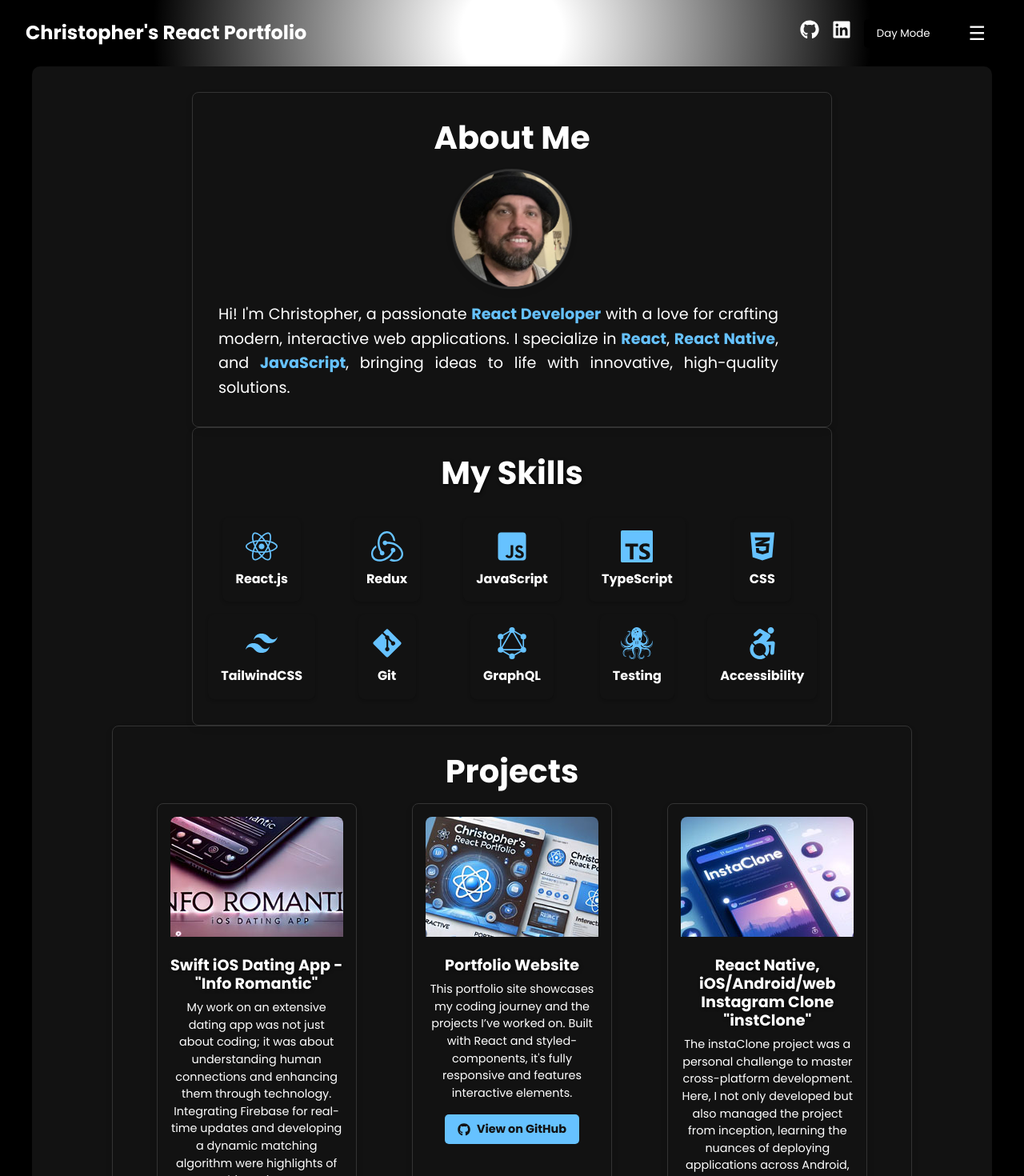
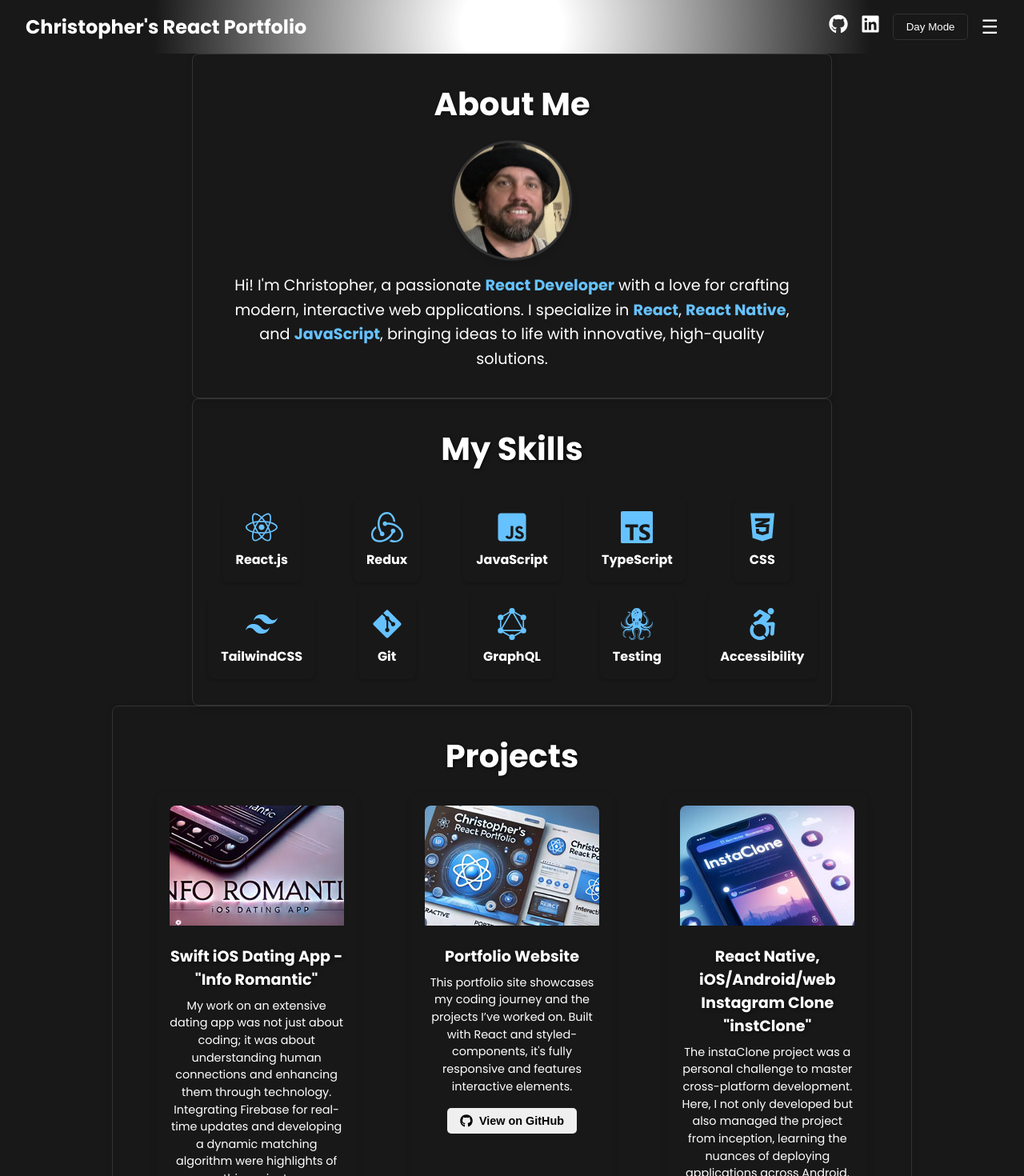
Before and after one commit to chrisbraycodes/React-Portfolio-Websiite, a React (Create React App) app: page / in a window 1280 px wide. Shown: the top 1470 px of the page at 80% size. Built offline with nearby package versions, Linux system fonts and the light colour scheme.

Commit message:
Fixed dark mode/light mode

```diff
--- a/src/components/About.js
+++ b/src/components/About.js
@@ -3,24 +3,9 @@ import { motion } from 'framer-motion';
 
 // Define a balloon-like floating animation
 const balloonAnimation = keyframes`
-    0% {
-        transform: translate(0, 0) scale(0.5);
-        opacity: 0;
-    }
-    25% {
-        transform: translate(-20px, -40px) scale(0.8);
-        opacity: 0.8;
-    }
-    50% {
-        transform: translate(20px, -80px) scale(1);
-        opacity: 1;
-    }
-    75% {
-        transform: translate(-10px, -40px) scale(1.1);
-    }
-    100% {
-        transform: translate(0, 0) scale(1);
-    }
+    0% { transform: translate(0, 0) scale(0.5); opacity: 0; }
+    50% { transform: translate(20px, -80px) scale(1); opacity: 1; }
+    100% { transform: translate(0, 0) scale(1); }
 `;
 
 // Styled component for the profile image
@@ -36,36 +21,36 @@ const ProfileImage = styled(motion.img)`
 `;
 
 // Main container for the About section
-const Section = styled(motion.section)`
+const AboutSection = styled(motion.section)`
     margin-bottom: 4rem;
     padding: 2rem;
     border: 1px solid ${({ theme }) => theme.border}; // Dynamic border color
     border-radius: 8px;
-    background: ${({ theme }) => theme.body}; // Dynamic background based on theme
-    color: ${({ theme }) => theme.text}; // Dynamic text color
-    max-width: 800px; // Restrict width for better readability
+    background: theme.body; // Dynamic background based on theme
+    color: theme.text; // Dynamic text color
+    max-width: 800px;
     margin: auto;
+    text-align: center;
     word-wrap: break-word;
     overflow: hidden;
     box-shadow: 0 4px 8px rgba(0, 0, 0, 0.1); // Subtle shadow for depth
+    transition: background 0.3s ease, color 0.3s ease; // Smooth theme transition
 `;
 
-// Title with hover interaction for a playful effect
-const AnimatedTitle = styled.h2`
-    text-align: center;
+// Title styling for the About section
+const Title = styled.h2`
     font-size: 2.5rem;
     margin-bottom: 1rem;
-    color: ${({ theme }) => theme.text}; // Dynamic title color
+    color: theme.text; // Dynamic title color
+    text-shadow: 1px 1px 4px rgba(0, 0, 0, 0.4); // Subtle shadow for better readability
 `;
 
-// Styled paragraph with support for emphasized text
+// Styled paragraph for better readability
 const Paragraph = styled(motion.p)`
     font-size: 1.2rem;
-    color: ${({ theme }) => theme.text}; // Dynamic paragraph text color
-    line-height: 1.6; // Improve readability
-    text-align: justify;
-    margin: 0;
-    max-width: 700px; // Limit width for better readability
+    line-height: 1.6;
+    margin: 0 auto;
+    max-width: 700px;
 
     strong {
         color: ${({ theme }) => theme.linkHover}; // Highlighted text color
@@ -73,11 +58,8 @@ const Paragraph = styled(motion.p)`
 `;
 
 // About component
-const About = () => {
-    const title = "About Me";
-
-    return (
-        <Section
+const About = () => (
+    <AboutSection
         id="about"
         initial="hidden" // Initial animation state
         whileInView="visible" // Animation triggers when in view
@@ -88,11 +70,7 @@ const About = () => {
         }}
         transition={{ duration: 0.5 }} // Smooth transition
     >
-            <AnimatedTitle>
-                {title.split('').map((char, index) => (
-                    <span key={index}>{char === ' ' ? '\u00A0' : char}</span> // Preserve spaces as non-breaking
-                ))}
-            </AnimatedTitle>
+        <Title>About Me</Title>
         <ProfileImage src="/circle.png" alt="Christopher Bray's Profile Picture" />
         <Paragraph
             initial={{ opacity: 0 }} // Start invisible
@@ -105,8 +83,7 @@ const About = () => {
             <strong>JavaScript</strong>, bringing ideas to life with innovative,
             high-quality solutions.
         </Paragraph>
-        </Section>
+    </AboutSection>
 );
-};
 
 export { About };
--- a/src/components/Header.js
+++ b/src/components/Header.js
@@ -40,13 +40,20 @@ const IconLink = styled.a`
 `;
 
 const ThemeToggle = styled.button`
-  border: none;
-  background: ${({ theme }) => theme.bodySide};
-  color: ${({ theme }) => theme.text};
-  cursor: pointer;
-  padding: 0.5rem 1rem;
-  border-radius: 5px;
+    background: ${({ theme }) => theme.bodySide};
+    color: ${({ theme }) => theme.text};
+    border: 1px solid ${({ theme }) => theme.border};
+    padding: 0.5rem 1rem;
+    border-radius: 5px;
+    cursor: pointer;
+    transition: all 0.3s ease;
+
+    &:hover {
+        background: ${({ theme }) => theme.linkHover};
+        color: ${({ theme }) => theme.body};
+    }
 `;
+
 
 const HamburgerButton = styled.button`
   border: none;
--- a/src/components/Project.js
+++ b/src/components/Project.js
@@ -6,10 +6,10 @@ const ProjectCard = styled.div`
     display: flex;
     flex-direction: column;
     align-items: center;
-    background: ${({ theme }) => theme.body};
+    background: theme.body;
     width: 250px;
     padding: 1rem;
-    border: 1px solid ${({ theme }) => theme.border};
+    border: 1px solid theme.border;
     border-radius: 8px;
     box-shadow: 0 4px 8px rgba(0, 0, 0, 0.1);
     transition: transform 0.3s ease-in-out, box-shadow 0.3s ease-in-out;
@@ -22,6 +22,13 @@ const ProjectCard = styled.div`
     }
 `;
 
+const Title = styled.h2`
+    font-size: 2.5rem;
+    margin-bottom: 1rem;
+    color: ${({ theme }) => theme.text};
+    text-shadow: 1px 1px 4px rgba(0, 0, 0, 0.8);
+`;
+
 const ProjectImage = styled.img`
     width: 100%;
     height: 150px;
@@ -32,7 +39,7 @@ const ProjectImage = styled.img`
 
 const ProjectTitle = styled.h3`
     font-size: 1.2rem;
-    color: ${({ theme }) => theme.text};
+    color: theme.text;
     margin: 0.5rem 0;
     text-align: center;
     text-shadow: 1px 1px 4px rgba(0, 0, 0, 0.6); // Shadow for better readability
@@ -40,7 +47,7 @@ const ProjectTitle = styled.h3`
 
 const ProjectDescription = styled.p`
     font-size: 0.9rem;
-    color: ${({ theme }) => theme.text};
+    color: theme.text;
     line-height: 1.5;
     text-align: center;
     margin-bottom: 1rem;
@@ -53,8 +60,8 @@ const ProjectLinkButton = styled.button`
     padding: 0.5rem 1rem;
     font-size: 0.9rem;
     font-weight: bold;
-    color: ${({ theme }) => theme.body};
-    background: ${({ theme }) => theme.linkHover};
+    color: theme.body;
+    background: theme.linkHover;
     border: none;
     border-radius: 5px;
     cursor: pointer;
@@ -62,8 +69,8 @@ const ProjectLinkButton = styled.button`
     transition: background 0.3s ease, transform 0.2s ease-in-out;
 
     &:hover {
-        background: ${({ theme }) => theme.text};
-        color: ${({ theme }) => theme.body};
+        background: theme.text;
+        color: theme.body;
         transform: scale(1.1);
     }
 
--- a/src/components/Projects.js
+++ b/src/components/Projects.js
@@ -17,9 +17,10 @@ const Section = styled.section`
     box-shadow: 0 4px 8px rgba(0, 0, 0, 0.1);
 
     h2 {
-        font-size: 2.5rem;
-        margin-bottom: 1rem;
-        color: ${({ theme }) => theme.text};
+           font-size: 2.5rem;
+    margin-bottom: 1rem;
+    color: theme.text;
+    text-shadow: 1px 1px 4px rgba(0, 0, 0, 0.8);
         text-align: center;
     }
 `;
--- a/src/components/Sections.js
+++ b/src/components/Sections.js
@@ -1,23 +1,30 @@
+import { About } from './About';
+import { Projects } from './Projects';
+import Skills from './Skills';
 import styled from 'styled-components';
-import { motion } from 'framer-motion';
-import { Projects } from './Projects';
-import { About } from './About';
 import Contact from './Contact';
 
-// Styled container for individual sections with consistent layout and styling
-const Section = styled(motion.section)`
+// Styled Section Container for Consistency
+const Section = styled.section`
     margin-bottom: 4rem;
     padding: 2rem;
     border: 1px solid ${({ theme }) => theme.border};
     border-radius: 8px;
-    background: ${({ theme }) => theme.background};
-    max-width: 800px;
-    margin-left: auto;
-    margin-right: auto;
+    background: ${({ theme }) => theme.body};
+    color: ${({ theme }) => theme.text};
+    max-width: 1000px;
+    margin: auto;
     word-wrap: break-word;
     overflow: hidden;
     box-shadow: 0 4px 8px rgba(0, 0, 0, 0.1);
 `;
 
-// Export key components for use in the application
-export { About, Contact, Projects };
+// Styled Title for Sections
+const SectionTitle = styled.h2`
+    text-align: center;
+    font-size: 2.5rem;
+    margin-bottom: 1rem;
+    color: ${({ theme }) => theme.mode === 'dark' ? '#ffffff' : theme.text};
+`;
+
+export { About, Contact, Projects, Skills, Section, SectionTitle };
--- a/src/components/Skills.js
+++ b/src/components/Skills.js
@@ -3,25 +3,24 @@ import styled from 'styled-components';
 import { FaReact, FaJsSquare, FaCss3Alt, FaGitAlt, FaAccessibleIcon } from 'react-icons/fa';
 import { SiRedux, SiTailwindcss, SiGraphql, SiTypescript, SiTestinglibrary } from 'react-icons/si';
 
-// Container for the skills section with responsive styling
+// Container for the skills section
 const SkillsContainer = styled.section`
     padding: 2rem 1rem;
     max-width: 800px;
+     border: 1px solid ${({ theme }) => theme.border}; // Dynamic border color
+    border-radius: 8px;
     margin: 0 auto;
-    background: ${({ theme }) => theme.background};
-    border: 1px solid ${({ theme }) => theme.border};
-    border-radius: 8px;
+    background: theme.body; // Matches current theme's body background
+
     box-shadow: 0 4px 8px rgba(0, 0, 0, 0.1);
     text-align: center;
-    position: relative;
-    z-index: 1;
 `;
 
-// Section title styling
+// Title styling
 const Title = styled.h2`
     font-size: 2.5rem;
     margin-bottom: 1rem;
-    color: ${({ theme }) => theme.text};
+    color: theme.text;
     text-shadow: 1px 1px 4px rgba(0, 0, 0, 0.8);
 `;
 
@@ -34,18 +33,18 @@ const SkillsGrid = styled.div`
     margin-top: 2rem;
 `;
 
-// Individual skill card with hover interaction
+// Skill card with hover interaction
 const SkillCard = styled.div`
     position: relative;
     display: flex;
     flex-direction: column;
     align-items: center;
     justify-content: center;
-    background: ${({ theme }) => theme.body};
+    background: ${({ theme }) => theme.bodySide}; // Matches light/dark mode sidebar
     padding: 1rem;
     border-radius: 8px;
     box-shadow: 0 2px 4px rgba(0, 0, 0, 0.2);
-    transition: transform 0.3s ease-in-out, box-shadow 0.3s ease-in-out;
+    transition: transform 0.3s ease, box-shadow 0.3s ease;
 
     &:hover {
         transform: translateY(-5px);
@@ -54,7 +53,7 @@ const SkillCard = styled.div`
 
     svg {
         font-size: 2.5rem;
-        color: ${({ theme }) => theme.linkHover};
+        color: ${({ theme }) => theme.linkHover}; // Icon color based on theme
     }
 
     span {
@@ -65,27 +64,26 @@ const SkillCard = styled.div`
     }
 `;
 
-// Modal for displaying additional skill information on hover
+// Tooltip/modal for additional information
 const Modal = styled.div`
     position: absolute;
     top: -120%; /* Positioned above the skill card */
     left: 50%;
     transform: translateX(-50%);
     background: ${({ theme }) =>
-        theme.text === '#000'
+        theme.mode === 'light'
             ? 'rgba(255, 255, 255, 0.95)'
             : 'rgba(0, 0, 0, 0.95)'};
-    color: ${({ theme }) =>
-        theme.text === '#000' ? '#000' : '#fff'};
+    color: ${({ theme }) => theme.text};
     padding: 1rem;
     border-radius: 8px;
     box-shadow: 0 6px 12px rgba(0, 0, 0, 0.4);
-    z-index: 9999;
+    z-index: 10;
     width: 250px;
     text-align: center;
     opacity: 0;
     visibility: hidden;
-    transition: opacity 0.3s ease-in-out, visibility 0.3s ease-in-out;
+    transition: opacity 0.3s ease, visibility 0.3s ease;
 
     ${SkillCard}:hover & {
         opacity: 1;
@@ -99,59 +97,19 @@ const Modal = styled.div`
     }
 `;
 
-// Skills component displaying a list of skills with descriptions
+// Skills component with descriptions
 const Skills = () => {
     const skills = [
-        {
-            icon: <FaReact />,
-            name: 'React.js',
-            description: 'React is the foundation of my front-end development. I use it to build fast, interactive, and dynamic user interfaces for modern web applications!',
-        },
-        {
-            icon: <SiRedux />,
-            name: 'Redux',
-            description: 'Redux helps me manage complex state efficiently, ensuring scalability and maintainability in my applications.',
-        },
-        {
-            icon: <FaJsSquare />,
-            name: 'JavaScript',
-            description: 'JavaScript is my go-to language for creating interactive and responsive web experiences.',
-        },
-        {
-            icon: <SiTypescript />,
-            name: 'TypeScript',
-            description: 'TypeScript makes my code more robust by catching errors early and ensuring type safety in large projects.',
-        },
-        {
-            icon: <FaCss3Alt />,
-            name: 'CSS',
-            description: 'CSS allows me to craft visually stunning and responsive designs that bring my applications to life.',
-        },
-        {
-            icon: <SiTailwindcss />,
-            name: 'TailwindCSS',
-            description: 'TailwindCSS speeds up my workflow with utility-first classes for designing responsive layouts.',
-        },
-        {
-            icon: <FaGitAlt />,
-            name: 'Git',
-            description: 'Git enables me to collaborate effectively, track changes, and manage version control for all my projects.',
-        },
-        {
-            icon: <SiGraphql />,
-            name: 'GraphQL',
-            description: 'GraphQL helps me fetch data more efficiently with precise queries tailored to my app’s needs.',
-        },
-        {
-            icon: <SiTestinglibrary />,
-            name: 'Testing',
-            description: 'I ensure high-quality applications with thorough testing using Jest and React Testing Library.',
-        },
-        {
-            icon: <FaAccessibleIcon />,
-            name: 'Accessibility',
-            description: 'Accessibility is a priority, ensuring my apps are inclusive and usable for all users.',
-        },
+        { icon: <FaReact />, name: 'React.js', description: 'Build dynamic user interfaces with React.' },
+        { icon: <SiRedux />, name: 'Redux', description: 'Manage complex application state effectively.' },
+        { icon: <FaJsSquare />, name: 'JavaScript', description: 'Create interactive and responsive web applications.' },
+        { icon: <SiTypescript />, name: 'TypeScript', description: 'Ensure type safety and maintainable code.' },
+        { icon: <FaCss3Alt />, name: 'CSS', description: 'Design visually appealing user interfaces.' },
+        { icon: <SiTailwindcss />, name: 'TailwindCSS', description: 'Rapidly build custom designs.' },
+        { icon: <FaGitAlt />, name: 'Git', description: 'Version control and team collaboration.' },
+        { icon: <SiGraphql />, name: 'GraphQL', description: 'Fetch data efficiently with precise queries.' },
+        { icon: <SiTestinglibrary />, name: 'Testing', description: 'Write tests to ensure application quality.' },
+        { icon: <FaAccessibleIcon />, name: 'Accessibility', description: 'Create inclusive applications for all users.' },
     ];
 
     return (
--- a/src/styles/GlobalStyles.js
+++ b/src/styles/GlobalStyles.js
@@ -1,98 +1,45 @@
 import { createGlobalStyle } from 'styled-components';
+import styled from 'styled-components'; // Import styled to fix the "no-undef" error
 
-// Global styles for consistent application-wide theming and resets
 const GlobalStyles = createGlobalStyle`
-    /* Resetting default margin, padding, and box-sizing for all elements */
     *, *::before, *::after {
         margin: 0;
         padding: 0;
         box-sizing: border-box;
     }
 
-    /* Base styles for the body, including theme-based background and text color */
     body {
         background: ${({ theme }) => theme.bodySide};
         color: ${({ theme }) => theme.text};
         font-family: 'Poppins', sans-serif;
-        line-height: 1.6;
-        margin: 0;
-        padding: 0;
         transition: background 0.3s ease, color 0.3s ease;
     }
 
-    /* Main content styling for centering and adding structure */
-    main {
-        background: ${({ theme }) => theme.body};
-        max-width: 1200px;
-        margin: 0 auto;
-        padding: 2rem;
-        border-radius: 10px;
-        box-shadow: 0 4px 8px rgba(0, 0, 0, 0.1);
+    h1, h2, h3, h4, h5, h6 {
+        color: ${({ theme }) => theme.text};
     }
 
-    /* Styling for all headings with consistent spacing and color */
-    h1, h2, h3, h4, h5, h6 {
-        color: ${({ theme }) => theme.text};
-        font-weight: 600;
-        line-height: 1.2;
+    button {
+        cursor: pointer;
     }
 
-    /* Links with smooth hover transitions and theme-based colors */
     a {
         color: ${({ theme }) => theme.text};
         text-decoration: none;
-        transition: all 0.3s ease;
 
         &:hover {
             color: ${({ theme }) => theme.linkHover};
-            text-decoration: underline;
         }
-    }
-
-    /* Styling for lists to ensure readability and spacing */
-    ul, ol {
-        margin: 1rem 0;
-        padding-left: 2rem;
-    }
-
-    /* Button styling with hover effects and smooth transitions */
-    button {
-        font-family: 'Poppins', sans-serif;
-        cursor: pointer;
-        border: none;
-        border-radius: 5px;
-        padding: 0.5rem 1rem;
-        transition: all 0.3s ease;
-
-        &:hover {
-            filter: brightness(1.1);
-        }
-    }
-
-    /* Ensures images are responsive and maintain aspect ratio */
-    img {
-        max-width: 100%;
-        height: auto;
-        display: block;
-    }
-
-    /* Scrollbar styling for webkit-based browsers */
-    ::-webkit-scrollbar {
-        width: 8px;
-    }
-
-    ::-webkit-scrollbar-track {
-        background: ${({ theme }) => theme.body};
-    }
-
-    ::-webkit-scrollbar-thumb {
-        background: ${({ theme }) => theme.linkHover};
-        border-radius: 4px;
-    }
-
-    ::-webkit-scrollbar-thumb:hover {
-        background: ${({ theme }) => theme.text};
     }
 `;
 
+// SectionTitle styled component for reuse
+export const SectionTitle = styled.h2`
+    text-align: center;
+    font-size: 2.5rem;
+    margin-bottom: 1rem;
+    color: ${({ theme }) => theme.text}; // Text color adjusts with the theme
+    text-shadow: 1px 1px 4px rgba(0, 0, 0, 0.6); // Subtle shadow for better readability
+`;
+
 export default GlobalStyles;
--- a/src/theme.js
+++ b/src/theme.js
@@ -1,15 +1,18 @@
 export const lightTheme = {
-    body: '#ffffff', // Background color for the main content area in light mode
-    bodySide: '#f5f5dc', // Light beige color for the side areas in light mode
-    text: '#333333', // Dark text color for better readability on light backgrounds
-    border: '#dddddd', // Light border color for elements in light mode
-    linkHover: '#007acc', // Blue hover color for links in light mode
+    mode: 'light',
+    body: '#ffffff', // White background for main content
+    bodySide: '#f5f5f5', // Slightly off-white for secondary areas
+    text: 'black', // Darker text for readability
+    border: '#cccccc', // Light border color
+    linkHover: '#007acc', // Blue hover color for links
 };
 
+
 export const darkTheme = {
-    body: '#121212', // Background color for the main content area in dark mode
-    bodySide: '#000000', // Black color for the side areas in dark mode
-    text: '#ffffff', // White text color for better readability on dark backgrounds
-    border: '#333333', // Dark border color for elements in dark mode
-    linkHover: '#66c2ff', // Light blue hover color for links in dark mode
+    mode: 'dark',
+    body: 'black', // Main content background
+    bodySide: '#181818', // Secondary background
+    text: '#ffffff', // Primary text color
+    border: '#333333', // Border color for elements
+    linkHover: '#66c2ff', // Hover color for links and buttons
 };
```
Also changed, not shown: src/App.js (+1 -6 lines), src/components/Contact.js (+9 -9 lines). Lines whose indentation alone changed are shown as unchanged.
